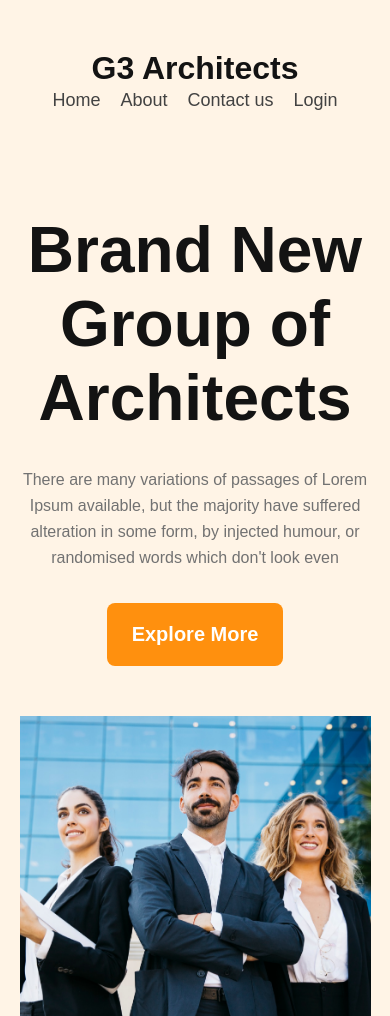
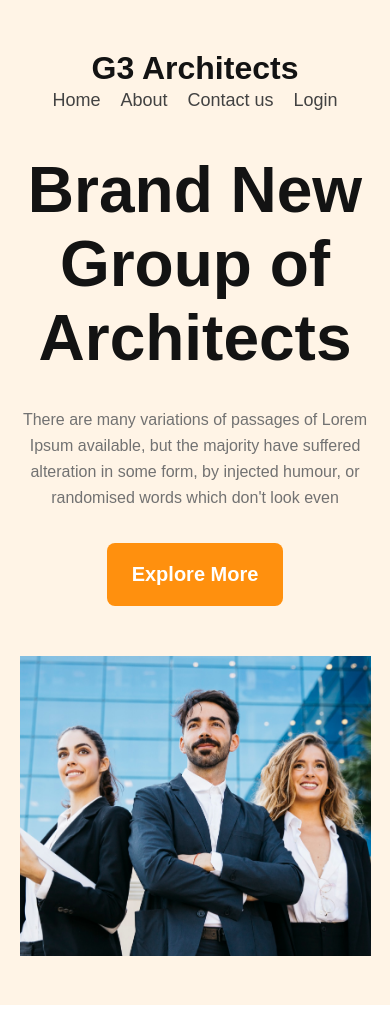
Before and after one commit to Jisan-Dev/M9-g3-architect-project, a plain HTML site: page index.html in a window 390 px wide. Shown: the top 1016 px of the page. Drawn offline with Linux system fonts and the light colour scheme; a web font is replaced by a local one.

Commit message:
reduced the bottom padding from nav for mobile devices

```diff
--- a/styles/architect.css
+++ b/styles/architect.css
@@ -151,6 +151,9 @@ nav > h3 {
     display: flex;
     list-style: none;
   }
+  header nav {
+    padding: 50px 0 40px;
+  }
 
   header #banner-content > img {
     height: 300px;
```
